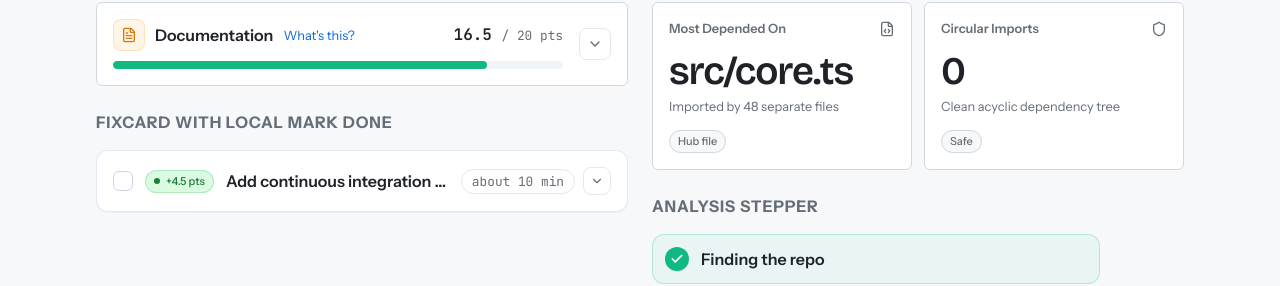
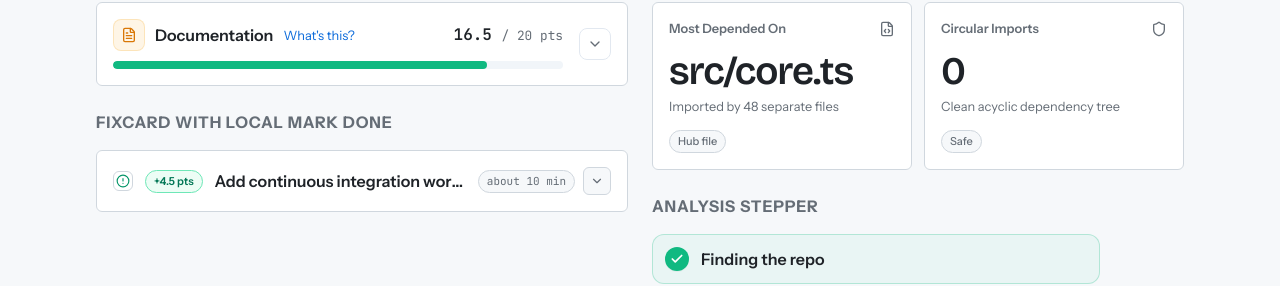
Before and after one commit to Hemacharankodhanda/repometric, a Next.js app in the folder apps/web/: page /kit in a window 1280 px wide. Shown: the part 1630-1916 px from the top of the page. Built offline with nearby package versions, Linux system fonts and the light colour scheme.

Commit message:
feat(fixes): redesign FixCard with GitHub issue/PR checklist styling and difficulty labels

```diff
--- a/apps/web/src/components/FixCard.tsx
+++ b/apps/web/src/components/FixCard.tsx
@@ -2,9 +2,8 @@
 
 import React, { useState } from 'react';
 import { motion, AnimatePresence } from 'motion/react';
-import { ChevronDown, ArrowRight, Check } from 'lucide-react';
+import { ChevronDown, ArrowRight, Check, AlertCircle, CheckCircle2 } from 'lucide-react';
 import type { Fix } from '@repometric/core';
-import { StickerBadge } from './StickerBadge';
 import { Tooltip, TooltipContent, TooltipProvider, TooltipTrigger } from './ui/Tooltip';
 
 export interface FixCardProps {
@@ -34,43 +33,47 @@ export function FixCard({ fix, isDone = false, onToggleDone, className = '' }: F
       initial={{ opacity: 0, y: 8 }}
       animate={{ opacity: 1, y: 0 }}
       transition={{ duration: 0.2 }}
-      className={`rounded-xl border border-slate-200/90 dark:border-slate-800/90 bg-card shadow-sm hover:border-slate-300 dark:hover:border-slate-700 overflow-hidden transition-all ${
-        isDone ? 'opacity-60 bg-paper-2' : ''
+      className={`gh-box hover:border-slate-400 dark:hover:border-slate-600 transition-colors overflow-hidden ${
+        isDone ? 'opacity-60 bg-[var(--paper)]' : ''
       } ${className}`}
     >
       <div className="p-3.5 sm:p-4 flex items-center justify-between gap-3">
-        {/* Left: Checkbox & Title */}
+        {/* Left: GitHub Issue Status & Checkbox & Title */}
         <div className="flex items-center space-x-3 min-w-0 flex-1">
-          {/* Local Mark Done checkbox */}
-          <motion.button
-            whileTap={{ scale: 0.9 }}
+          {/* Issue state indicator / Checkbox */}
+          <button
             type="button"
             role="checkbox"
             aria-checked={isDone}
             onClick={() => onToggleDone?.(fix.id, !isDone)}
-            aria-label={`Mark "${fix.title}" as done`}
+            aria-label={`Mark "${fix.title}" as resolved`}
             className={`w-5 h-5 rounded-md border flex items-center justify-center shrink-0 transition-colors cursor-pointer ${
               isDone
-                ? 'bg-emerald-500 border-emerald-500 text-white'
-                : 'border-slate-300 dark:border-slate-700 bg-card hover:border-primary'
+                ? 'bg-purple-600 border-purple-600 text-white'
+                : 'border-[var(--border-color)] bg-[var(--card)] hover:border-primary text-ink-muted'
+            }`}
+            title={isDone ? 'Resolved (click to reopen)' : 'Open fix item (click to mark done)'}
+          >
+            {isDone ? (
+              <Check className="w-3.5 h-3.5 stroke-[3]" />
+            ) : (
+              <AlertCircle className="w-3.5 h-3.5 text-emerald-600 dark:text-emerald-400" />
+            )}
+          </button>
+
+          {/* Points Gain Pill */}
+          <span
+            className={`px-2 py-0.5 rounded-full text-[11px] font-semibold border shrink-0 ${
+              isDone
+                ? 'bg-slate-200/50 dark:bg-slate-800 text-ink-muted border-[var(--border-color)]'
+                : 'bg-emerald-50 text-emerald-700 dark:bg-emerald-950/60 dark:text-emerald-300 border-emerald-300 dark:border-emerald-800'
             }`}
           >
-            {isDone && <Check className="w-3.5 h-3.5 stroke-[3]" />}
-          </motion.button>
-
-          {/* Points Gain Sticker */}
-          <StickerBadge
-            variant={isDone ? 'card' : 'lime'}
-            size="sm"
-            rotate="none"
-            className="shrink-0"
-            dot={!isDone}
-          >
             +{fix.pointsGain.toFixed(1)} pts
-          </StickerBadge>
+          </span>
 
           <span
-            className={`text-sm sm:text-base font-semibold text-ink truncate cursor-pointer select-none transition-all ${
+            className={`text-xs sm:text-sm font-semibold text-ink truncate cursor-pointer select-none transition-all hover:text-primary ${
               isDone ? 'line-through text-ink-muted' : ''
             }`}
             onClick={() => setExpanded(!expanded)}
@@ -79,16 +82,16 @@ export function FixCard({ fix, isDone = false, onToggleDone, className = '' }: F
           </span>
         </div>
 
-        {/* Right: Effort Chip & Expand toggle */}
+        {/* Right: GitHub Effort Label & Expand toggle */}
         <div className="flex items-center space-x-2 shrink-0">
           <TooltipProvider>
             <Tooltip>
               <TooltipTrigger asChild>
-                <span className="inline-flex items-center px-2.5 py-0.5 rounded-full border border-slate-200 dark:border-slate-800 bg-paper-2 text-ink-muted font-mono text-xs cursor-help">
+                <span className="inline-flex items-center px-2 py-0.5 rounded-full border border-[var(--border-color)] bg-[var(--paper)] text-ink-muted font-mono text-[11px] cursor-help">
                   {effortDesc}
                 </span>
               </TooltipTrigger>
-              <TooltipContent className="text-xs rounded-lg border border-slate-200 dark:border-slate-800 bg-card text-ink shadow-md">
+              <TooltipContent className="text-xs rounded-md border border-[var(--border-color)] bg-[var(--card)] text-ink shadow-md">
                 Effort tier: {fix.effort} ({effortDesc})
               </TooltipContent>
             </Tooltip>
@@ -99,7 +102,7 @@ export function FixCard({ fix, isDone = false, onToggleDone, className = '' }: F
             onClick={() => setExpanded(!expanded)}
             aria-expanded={expanded}
             aria-label={expanded ? 'Collapse fix details' : 'Expand fix details'}
-            className="w-7 h-7 rounded-lg border border-slate-200 dark:border-slate-800 bg-paper-2 hover:bg-slate-200/60 dark:hover:bg-slate-800 text-ink-muted hover:text-ink flex items-center justify-center transition-colors"
+            className="w-7 h-7 rounded-md border border-[var(--border-color)] bg-[var(--paper)] hover:bg-slate-200/60 dark:hover:bg-slate-800 text-ink-muted hover:text-ink flex items-center justify-center transition-colors cursor-pointer"
           >
             <ChevronDown
               className={`w-3.5 h-3.5 transition-transform duration-200 ${expanded ? 'rotate-180' : ''}`}
@@ -108,7 +111,7 @@ export function FixCard({ fix, isDone = false, onToggleDone, className = '' }: F
         </div>
       </div>
 
-      {/* Expandable Why & How with Framer Motion */}
+      {/* Expandable Why & How: GitHub Issue Comment Styling */}
       <AnimatePresence>
         {expanded && (
           <motion.div
@@ -116,19 +119,22 @@ export function FixCard({ fix, isDone = false, onToggleDone, className = '' }: F
             animate={{ opacity: 1, height: 'auto' }}
             exit={{ opacity: 0, height: 0 }}
             transition={{ duration: 0.2 }}
-            className="border-t border-slate-100 dark:border-slate-800 bg-slate-50/50 dark:bg-slate-900/40 p-4 space-y-3 text-xs leading-relaxed overflow-hidden"
+            className="border-t border-[var(--border-color)] bg-[var(--paper)] p-4 space-y-3 text-xs leading-relaxed overflow-hidden"
           >
             <div>
-              <div className="font-semibold text-ink mb-1 text-xs">Why it matters</div>
-              <p className="text-ink-muted leading-relaxed">{fix.why}</p>
+              <div className="font-semibold text-ink mb-1 text-xs flex items-center space-x-1.5">
+                <CheckCircle2 className="w-3.5 h-3.5 text-primary" />
+                <span>Why it matters</span>
+              </div>
+              <p className="text-ink-muted leading-relaxed pl-5">{fix.why}</p>
             </div>
 
             <div>
-              <div className="font-semibold text-ink mb-1 flex items-center">
-                <span>How to fix</span>
-                <ArrowRight className="w-3.5 h-3.5 ml-1 text-primary" />
+              <div className="font-semibold text-ink mb-1 flex items-center space-x-1.5">
+                <ArrowRight className="w-3.5 h-3.5 text-primary" />
+                <span>Resolution steps</span>
               </div>
-              <div className="text-ink font-mono text-xs bg-card dark:bg-slate-950 p-3 rounded-lg border border-slate-200/80 dark:border-slate-800/80 overflow-x-auto whitespace-pre-wrap">
+              <div className="text-ink font-mono text-xs bg-[var(--card)] p-3 rounded-md border border-[var(--border-color)] overflow-x-auto whitespace-pre-wrap ml-5">
                 {fix.how}
               </div>
             </div>
```
